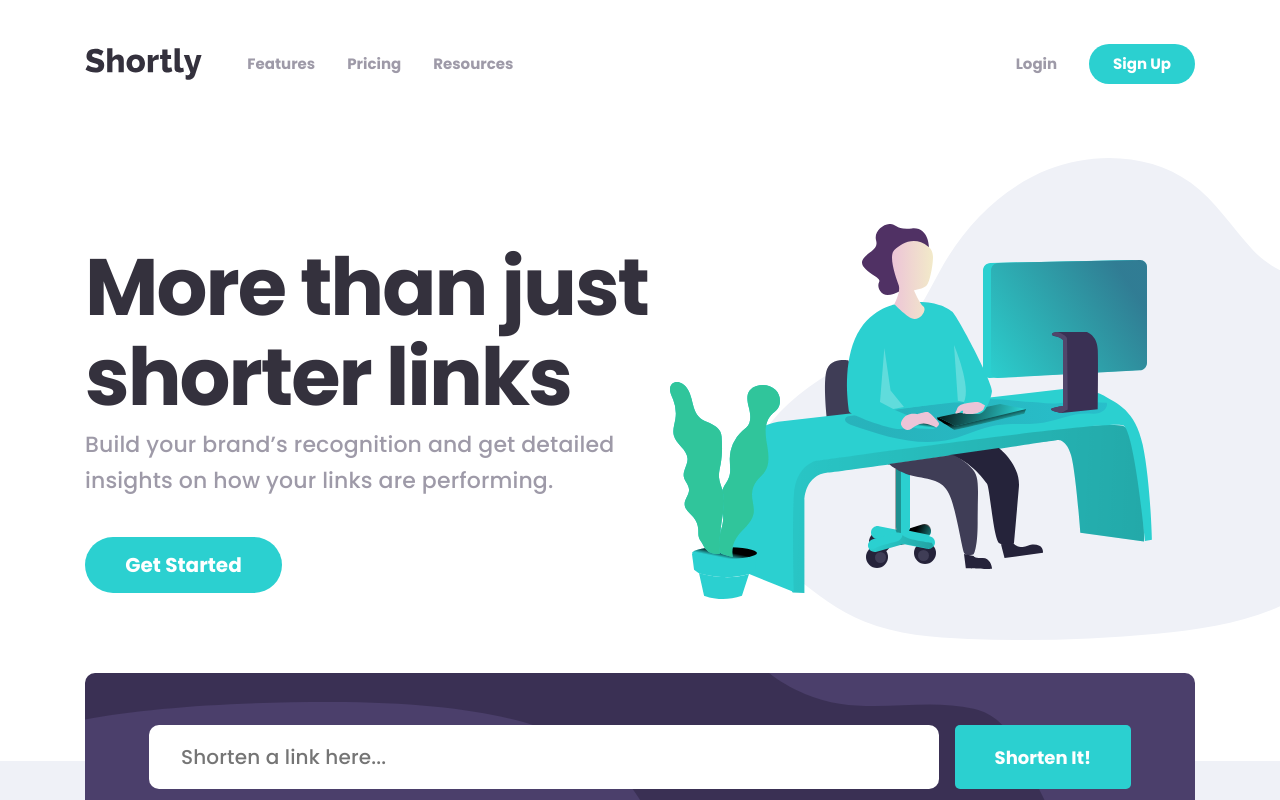
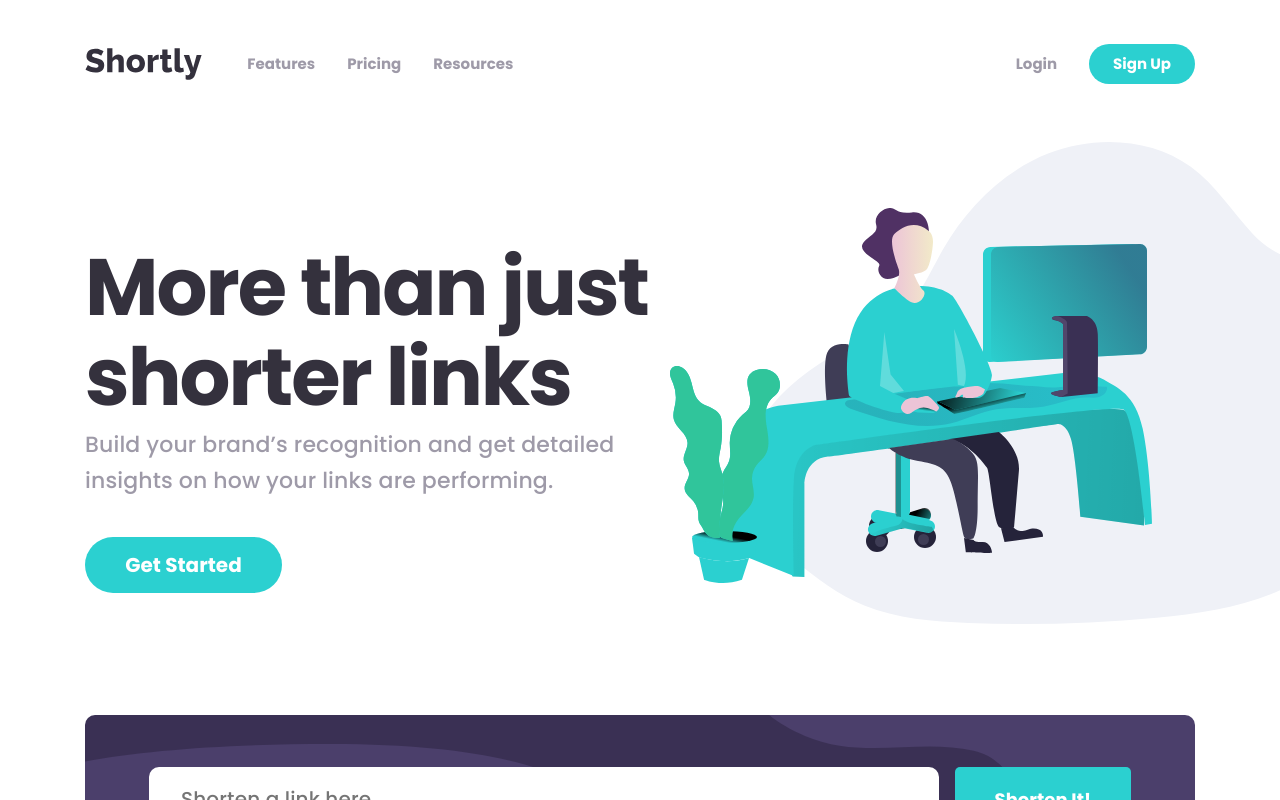
Before and after one commit to HanSeongLee/url-shortening-api-landing-page, a Next.js app: page / in a window 1280 px wide. Shown: the top 800 px of the page. Built offline with nearby package versions, Linux system fonts and the light colour scheme; no server answers.

Commit message:
ADD | Padding bottom of hero section on desktop

```diff
--- a/components/HeroSection/style.module.scss
+++ b/components/HeroSection/style.module.scss
@@ -8,6 +8,7 @@
 
   @include media(">desktop") {
     padding-top: 139px;
+    padding-bottom: 210px;
   }
 
   .heroImageWrapper {
@@ -17,7 +18,7 @@
 
     @include media(">desktop") {
       position: absolute;
-      top: 45%;
+      top: 40%;
       right: -123px;
       width: 733px;
       height: 482px;
```
